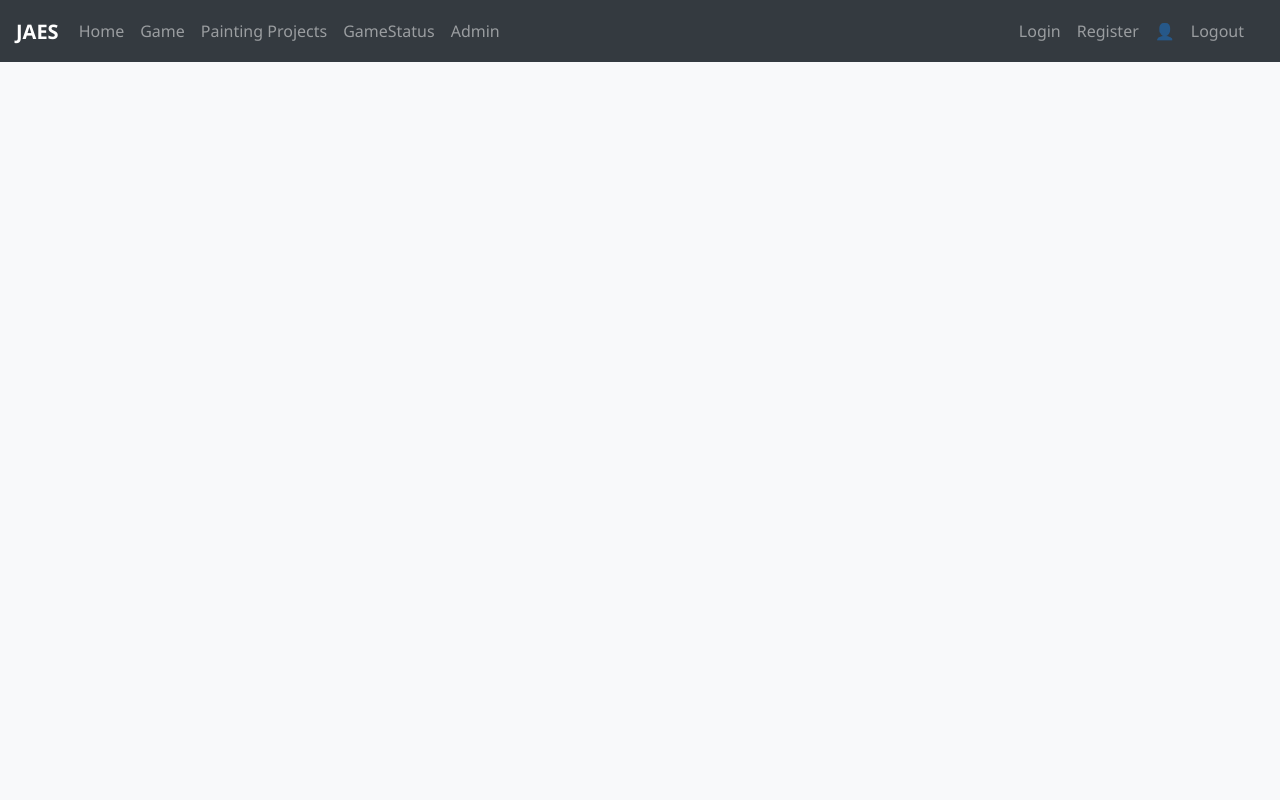
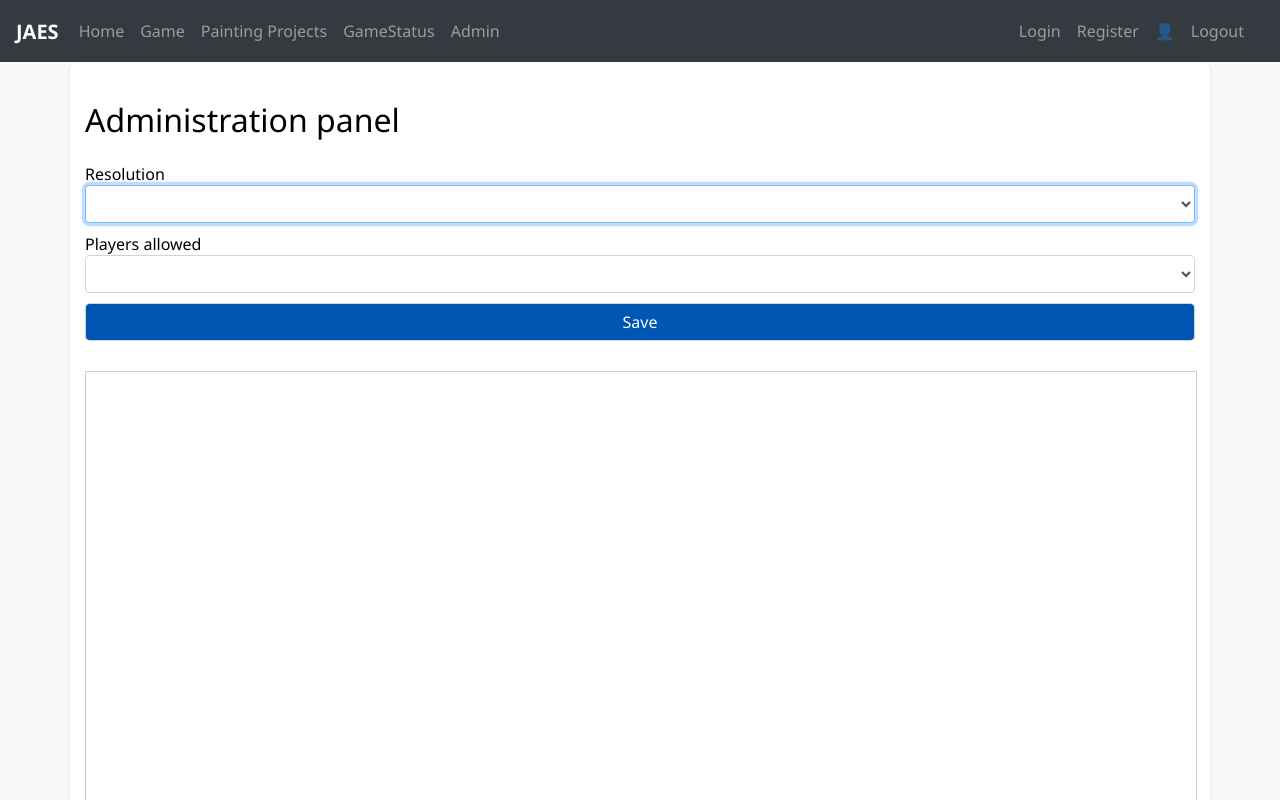
Before and after one commit to jonbul/ships-vue, a Vue app: page /game/admin in a window 1280 px wide. Shown: the top 800 px of the page. Built offline with nearby package versions, Linux system fonts and the light colour scheme; no server answers.

Commit message:
admin page

```diff
--- /dev/null
+++ b/public/js/canvas/admin.js
@@ -0,0 +1,31 @@
+import { asyncRequest } from "/js/utils/functions.js";
+
+async function load() {
+  const data = await asyncRequest({ path: '/game/admin/data' });
+  const selectAllowedPlayerType = document.getElementById("allowedPlayerType");
+  const selectResolution = document.getElementById("resolution");
+
+  for (const type in data.allowedPlayerTypes) {
+    const option = document.createElement("option");
+    option.value = data.allowedPlayerTypes[type];
+    option.textContent = type;
+    if (data.allowedPlayerType === data.allowedPlayerTypes[type]) {
+      option.selected = true;
+    }
+    selectAllowedPlayerType.appendChild(option);
+  }
+  for (let i = 0; i < data.resolutions.length; i++) {
+    const option = document.createElement("option");
+    option.value = i;
+    option.textContent = data.resolutions[i].name;
+    if (data.currentResolution === i) {
+      option.selected = true;
+    }
+    selectResolution.appendChild(option);
+  }
+
+  const statusMonitor = document.getElementById("statusMonitor");
+  const host = location.host.substring(0, location.host.indexOf(":")) || location.host;
+  statusMonitor.setAttribute("src", location.protocol + "//" + host + ":3000" + "/status");
+}
+load();
--- /dev/null
+++ b/src/AdminView.vue
@@ -0,0 +1,41 @@
+<script setup lang="ts">
+import { onMounted } from 'vue';
+onMounted(() => {
+  const scripts = ["/js/canvas/admin.js",]
+  for (const scriptSrc of scripts) {
+    const script = document.createElement('script');
+    script.src = scriptSrc;
+    script.type = 'module';
+    document.body.appendChild(script);
+  }
+});
+</script>
+
+<template>
+  <div class="container">
+    <form action="/game/admin" method="post" class="form-register" id="form-register">
+      <h1 class="h3 mb-3 font-weight-normal">Administration panel</h1>
+
+      <div class="form-group">
+        <label for="resolution" class="">Resolution</label>
+        <select type="text" id="resolution" class="form-control" required="true" autofocus="true" name="resolution"
+          value="">
+
+        </select>
+      </div>
+
+      <div class="form-group">
+        <label for="allowedPlayerType" class="">Players allowed</label>
+        <select type="text" id="allowedPlayerType" class="form-control" required="true" name="allowedPlayerType">
+
+        </select>
+      </div>
+
+      <button class="btn btn-lg btn-primary btn-block" type="submit" id="save">Save</button>
+      <iframe id="statusMonitor" src=""
+        style="width:100%; height: 1030px; border: solid 1px #ccc; margin-top:20px;"></iframe>
+    </form>
+  </div>
+</template>
+
+<style scoped></style>
--- a/src/paintingBoard/WindowsView.vue
+++ b/src/paintingBoard/WindowsView.vue
@@ -74,6 +74,7 @@ import '/public/css/paintingBoard/windows.css'
     <span class="windowBar">Color</span><br>
     <span class="windowContent">
       <table>
+        <tbody>
           <tr>
             <td>
               R<input type="range" id="colorRed" min="0" max="255" value="0" /><br>
@@ -85,6 +86,7 @@ import '/public/css/paintingBoard/windows.css'
               <input type="color" id="backgroundColor" alpha />
             </td>
           </tr>
+        </tbody>
       </table>
       <input type="color" id="borderColor" />
       <input type="Number" id="borderWidth" min="0" value="1" style="width: 50px;" />Border Width<br>
--- a/src/router/index.ts
+++ b/src/router/index.ts
@@ -6,6 +6,7 @@ import LoginView from '@/LoginView.vue'
 import RegisterView from '@/RegisterView.vue'
 import ProjectsView from '@/paintingBoard/ProjectsView.vue'
 import PaintingBoardView from '@/paintingBoard/PaintingBoardView.vue'
+import AdminView from '@/AdminView.vue'
 
 const router = createRouter({
   history: createWebHistory(import.meta.env.BASE_URL),
@@ -16,7 +17,8 @@ const router = createRouter({
     {path: '/login', name: 'login', component: LoginView},
     {path: '/register', name: 'register', component: RegisterView},
     {path: '/paintingBoard/projects', name: 'projects', component: ProjectsView},
-    {path: '/paintingBoard', name: 'paintingBoard', component: PaintingBoardView}
+    {path: '/paintingBoard', name: 'paintingBoard', component: PaintingBoardView},
+    {path: '/game/admin', name: 'admin', component: AdminView}
   ],
 })
 
```
Lines whose indentation alone changed are shown as unchanged.
